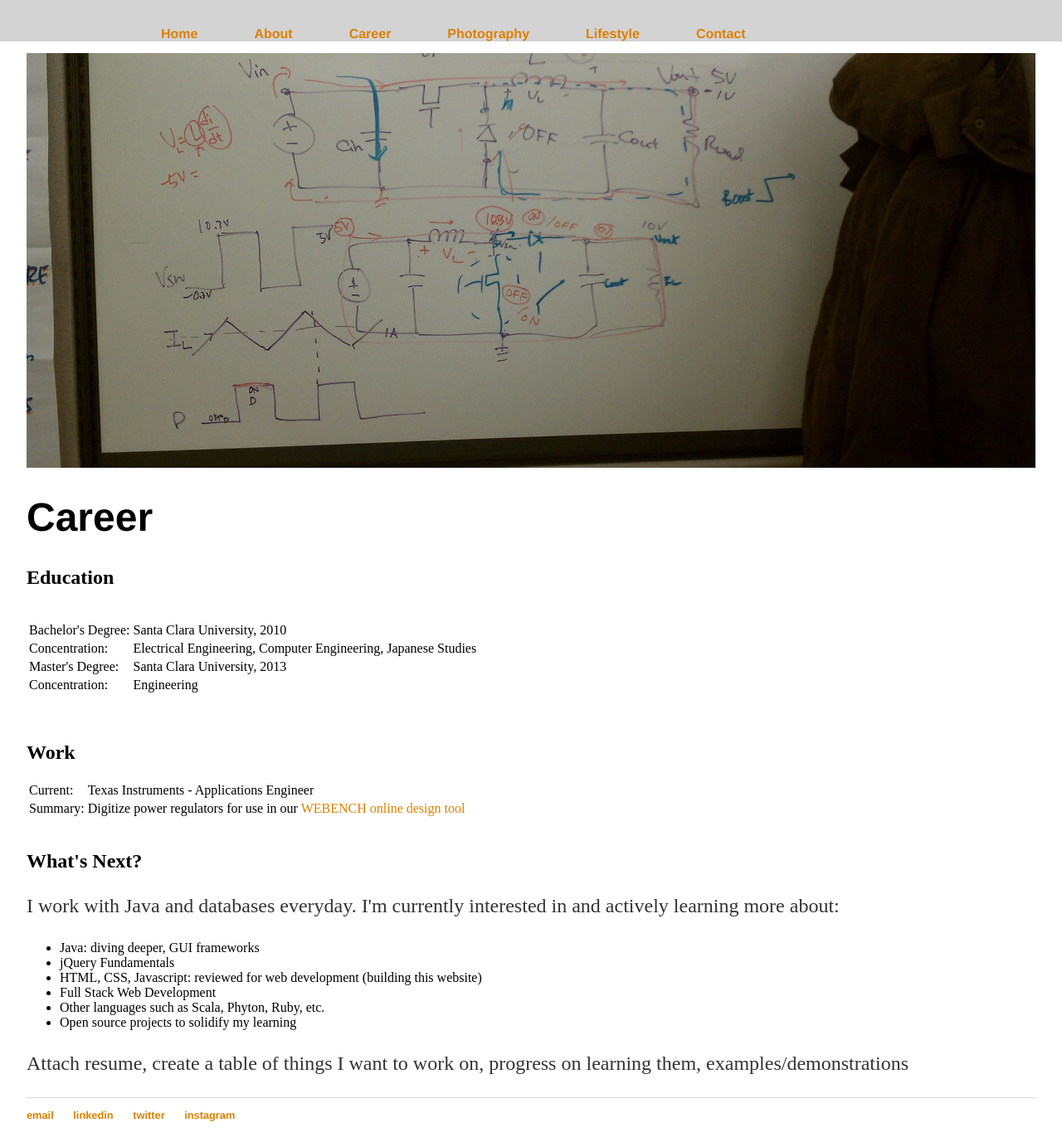
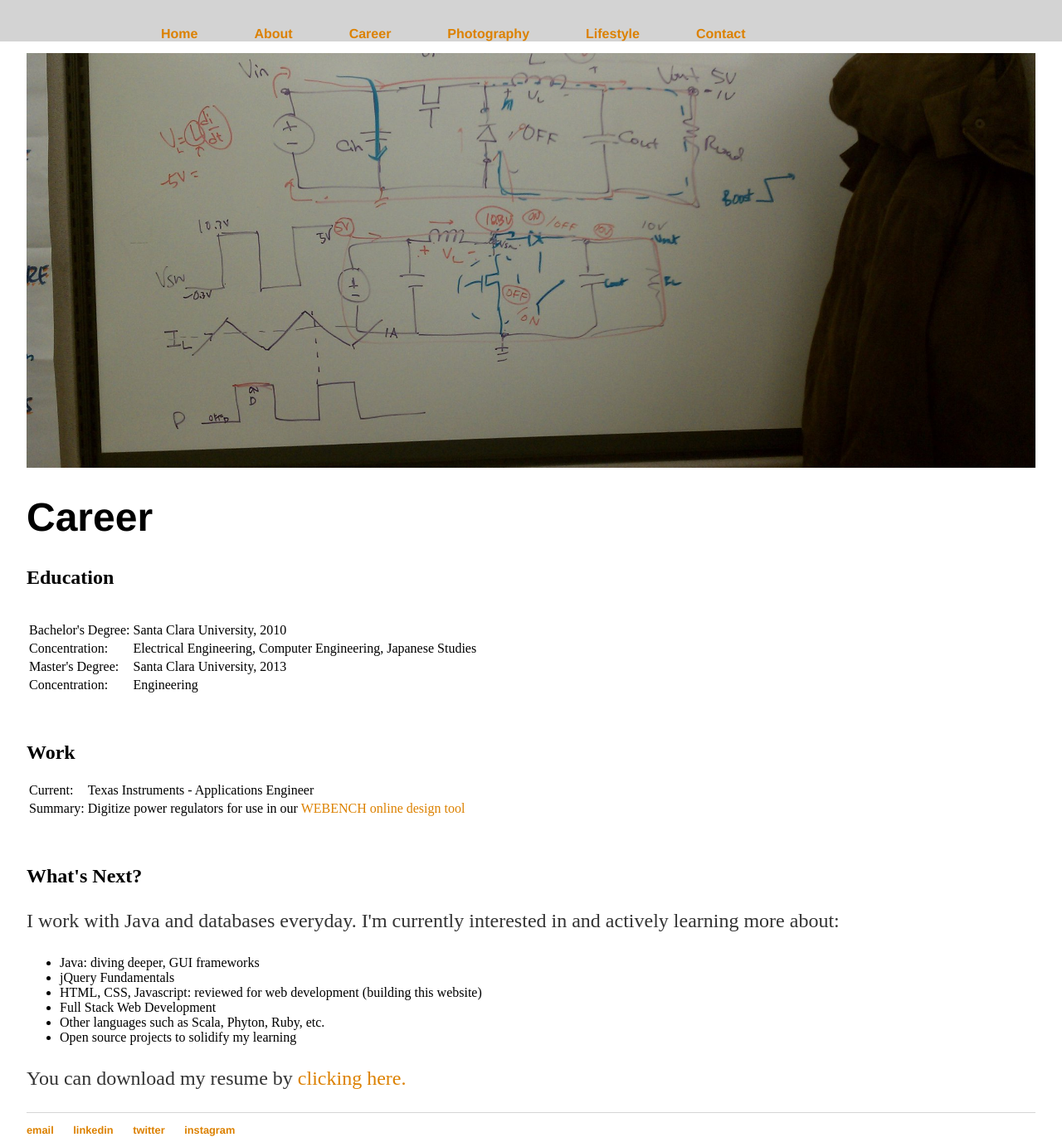
Before and after one commit to itsonlyjaz/itsonlyjaz.github.io, a Jekyll site: the page built from career/index.html, in a window 1280 px wide and 1383 px high. Shown: the whole window at 83% size. Built offline with Jekyll 4.4.1, drawn with Linux system fonts in a browser that asks for light colours.

Commit message:
Update index.html

```diff
--- a/career/index.html
+++ b/career/index.html
@@ -48,6 +48,7 @@ title: jaz-marie
                <a href="http://www.ti.com/webench">WEBENCH online design tool</a></td>
        </table>
        <br>
+       <br>
          <h2>What's Next?</h2>
        <p>I work with Java and databases everyday. I'm currently interested in and actively learning more about:
           <ul>
@@ -59,7 +60,7 @@ title: jaz-marie
              <li>Open source projects to solidify my learning</li>
           </ul>
 
-      <p>Attach resume, create a table of things I want to work on, progress on learning them, examples/demonstrations
+      <p>You can download my resume by  <a href="http://example.com/files/myfile.pdf" target="_blank">clicking here.</a>
 
 
 
```
